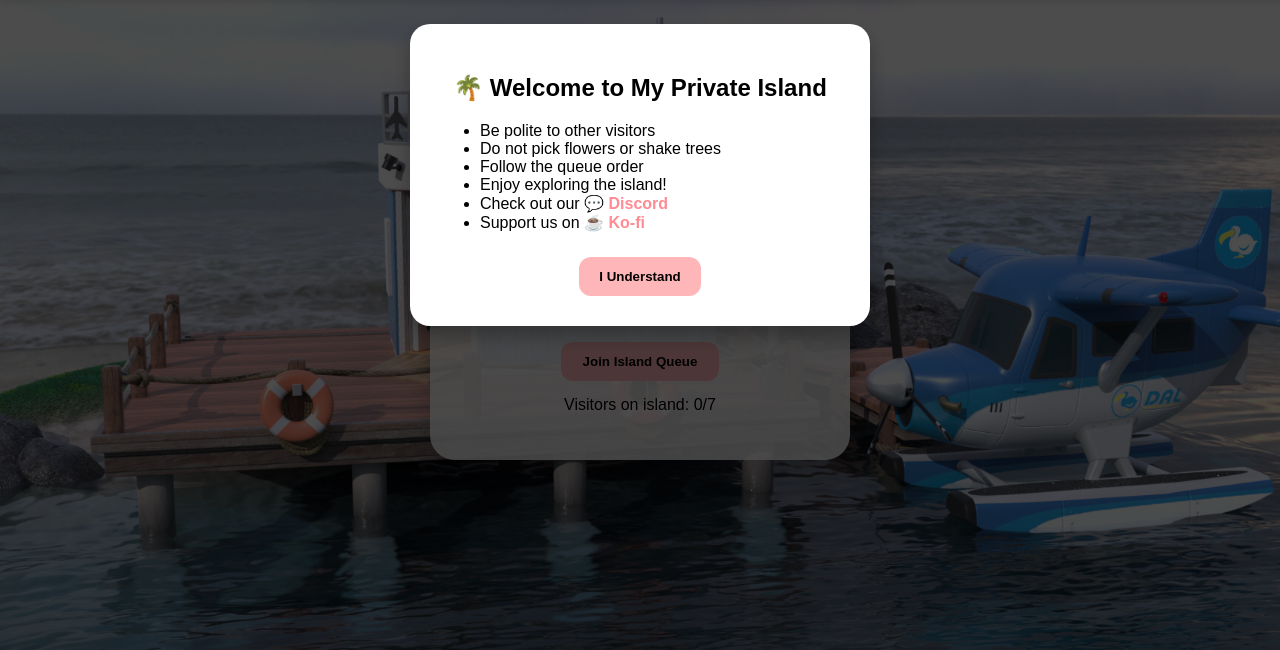
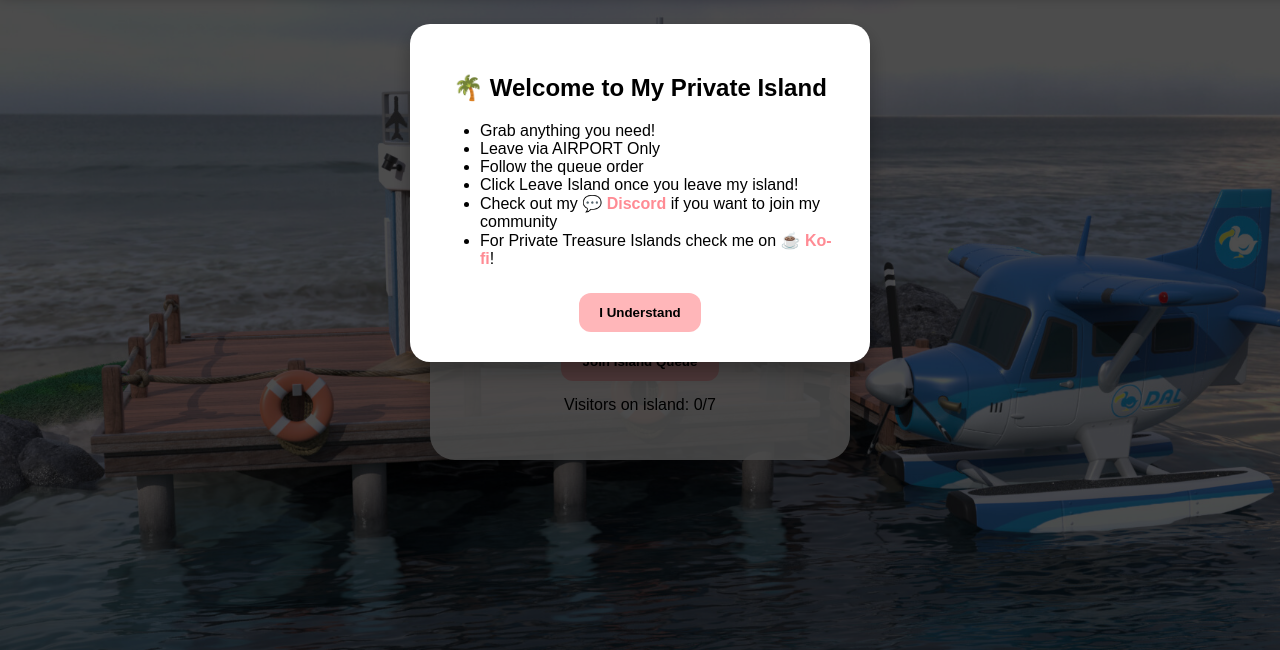
Before and after one commit to leboredbunny/dodo-queue, a website: page public/index.html in a window 1280 px wide. Shown: the part 76-726 px from the top of the page. Drawn offline with nearby package versions, Linux system fonts and the light colour scheme; no server answers; a web font is replaced by a local one.

Commit message:
Add files via upload

```diff
--- a/public/index.html
+++ b/public/index.html
@@ -117,16 +117,17 @@ footer img{width:24px; height:24px;}
   <button onclick="openAbout()">ℹ️ About / Island Maps</button>
 </header>
 
+<!-- Rules Modal -->
 <div id="rulesModal">
     <div>
         <h2>🌴 Welcome to My Private Island</h2>
         <ul style="text-align:left; margin:15px 0;">
-      <li>Be polite to other visitors</li>
-      <li>Do not pick flowers or shake trees</li>
+            <li>Grab anything you need!</li>
+            <li>Leave via AIRPORT Only</li>
             <li>Follow the queue order</li>
-      <li>Enjoy exploring the island!</li>
-      <li>Check out our <a href="https://discord.gg/YXfmSWuKQT" target="_blank">💬 Discord</a></li>
-      <li>Support us on <a href="https://ko-fi.com/daijoubuxix/tiers" target="_blank">☕ Ko-fi</a></li>
+            <li>Click Leave Island once you leave my island!</li>
+            <li>Check out my <a href="https://discord.gg/YXfmSWuKQT" target="_blank">💬 Discord</a> if you want to join my community</li>
+            <li>For Private Treasure Islands check me on <a href="https://ko-fi.com/daijoubuxix/tiers" target="_blank">☕ Ko-fi</a>!</li>
         </ul>
         <button onclick="closeRules()">I Understand</button>
     </div>
@@ -245,5 +246,4 @@ document.getElementById("leaveBtn").onclick = ()=>{
 };
 </script>
 </body>
-
 </html>
```
Lines whose indentation alone changed are shown as unchanged.
